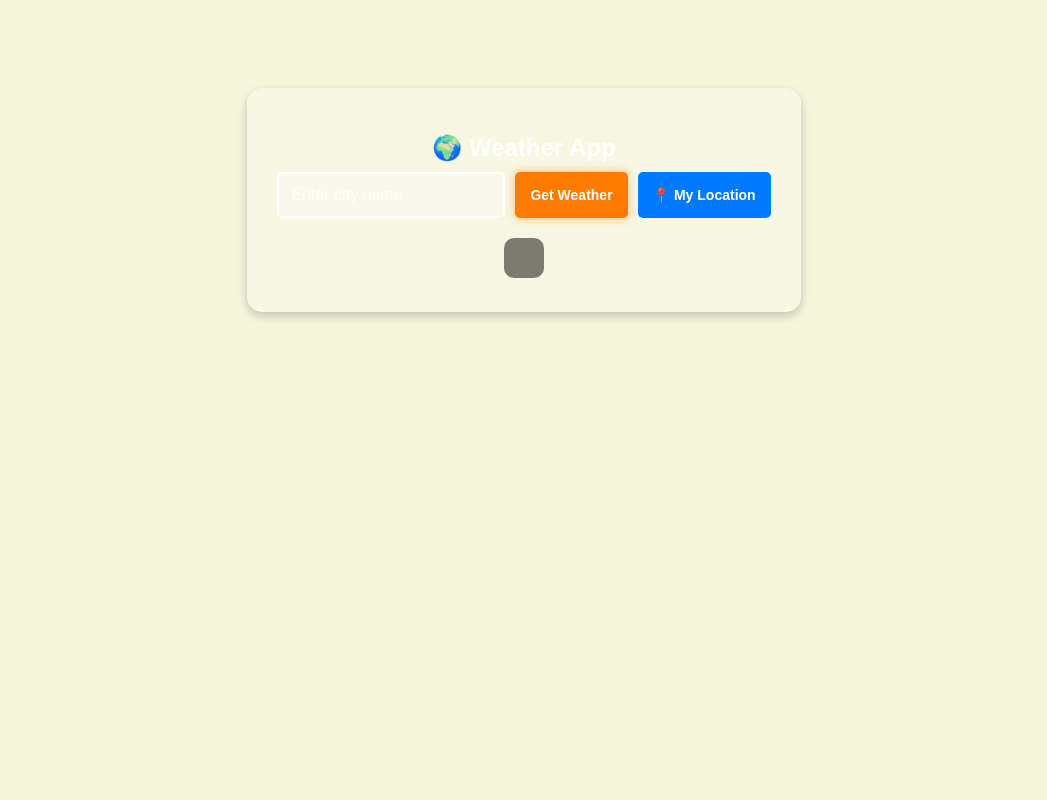
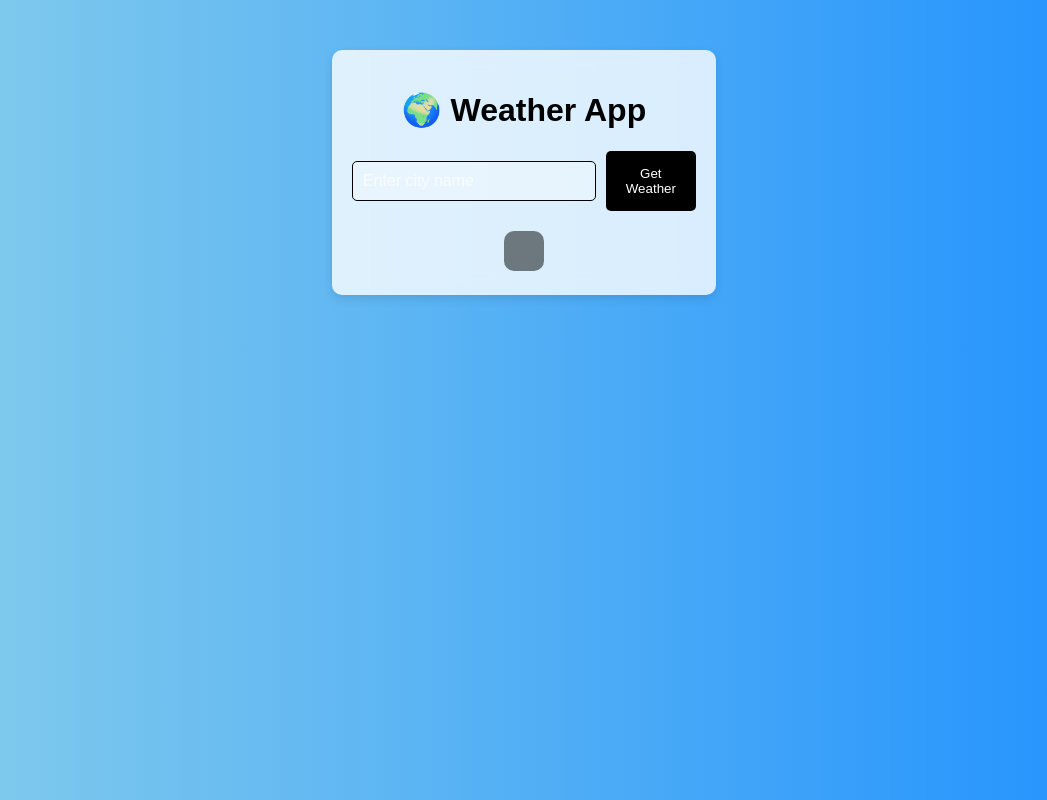
Before and after one commit to erlinnn/weatherapp, a plain HTML site: page index.html in a window 1280 px wide. Shown: the whole page, without its empty margins (116-1163 px from the left). Drawn offline with Linux system fonts and the light colour scheme.

Commit message:
Update index.html

```diff
--- a/index.html
+++ b/index.html
@@ -5,19 +5,52 @@
     <meta name="viewport" content="width=device-width, initial-scale=1.0">
     <title>Weather App</title>
     <link rel="stylesheet" href="style.css">
+    <style>
+        body {
+            background: linear-gradient(to right, #87CEEB, #1E90FF); /* Gradient blue background */
+            color: black; /* Black text */
+            font-family: Arial, sans-serif;
+            text-align: center;
+            margin: 0;
+            padding: 0;
+        }
+        .container {
+            max-width: 500px;
+            margin: 50px auto;
+            background: rgba(255, 255, 255, 0.8); /* Light white background */
+            padding: 20px;
+            border-radius: 10px;
+            box-shadow: 0px 4px 10px rgba(0, 0, 0, 0.1);
+        }
+        input {
+            padding: 10px;
+            width: 80%;
+            margin: 10px 0;
+            border: 1px solid black;
+            border-radius: 5px;
+        }
+        button {
+            padding: 10px 15px;
+            border: none;
+            background: black;
+            color: white;
+            border-radius: 5px;
+            cursor: pointer;
+        }
+        button:hover {
+            background: darkgray;
+        }
+    </style>
 </head>
-<body style="background-color: beige; color: black;"> <!-- Beige background & black text -->
+<body>
 
     <div class="container">
-        <h1 class="fade-in" id="greeting">🌍 Weather App</h1>
+        <h1>🌍 Weather App</h1>
 
         <div class="search-box">
             <input type="text" id="city" placeholder="Enter city name">
-            <button class="glow-on-hover" onclick="getWeather()">Get Weather</button>
-            <button class="location-btn" onclick="getLocationWeather()">📍 My Location</button>
+            <button onclick="getWeather()">Get Weather</button>
         </div>
-
-        <div class="loader" id="loader"></div>  <!-- Loader Animation -->
 
         <div id="weather" class="weather-info"></div>
     </div>
```
